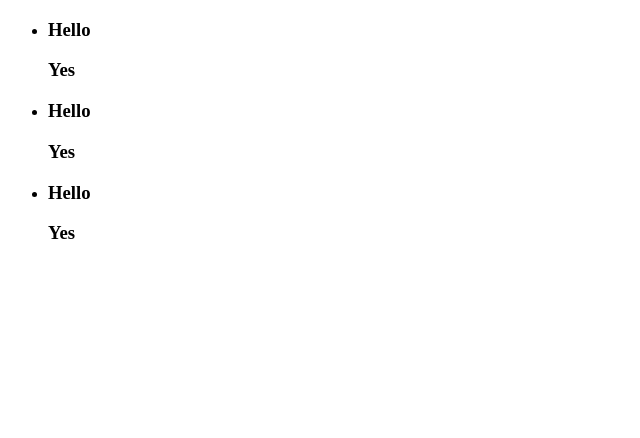
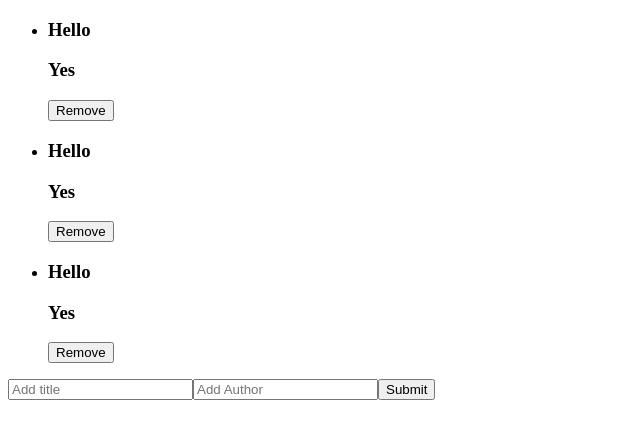
Before and after one commit to Hassaanjbaig-code/Bookstore-, a React (Create React App) app: page / in a window 1280 px wide. Shown: the top 438 px of the page, without its empty margins (0-640 px from the left). Built offline with nearby package versions, Linux system fonts and the light colour scheme.

Commit message:
Create a from for adding

```diff
--- a/src/Component/Booklist.js
+++ b/src/Component/Booklist.js
@@ -7,6 +7,7 @@ const Booklist = (props) => {
       <li id={id}>
             <h3>{Title}</h3>
             <h3>{Author}</h3>
+            <button type='button'> Remove </button>
         </li>
     </>
   )
--- a/src/Component/BooksContainer.js
+++ b/src/Component/BooksContainer.js
@@ -1,5 +1,6 @@
-import React, { useState } from "react";
+import React from "react";
 import Booklist from "./Booklist";
+import Formbook from "./Formbook";
 
 const BooksContainer = () => {
   // const { store , setstore } = useState({
@@ -27,11 +28,14 @@ const BooksContainer = () => {
 
   // const { id, Title, Author } = store
   return (
+    <>
     <ul>
       {store.map((storedata) => (
         <Booklist store={storedata} />
       ))}
     </ul>
+    <Formbook />
+    </>
   );
 };
 
--- /dev/null
+++ b/src/Component/Formbook.js
@@ -0,0 +1,13 @@
+import React from 'react'
+
+const Formbook = () => {
+  return (
+    <form >
+        <input type="text" placeholder='Add title' />
+        <input type="text" placeholder='Add Author' />
+        <input type="submit" value="Submit" />
+    </form>
+  )
+}
+
+export default Formbook
```
